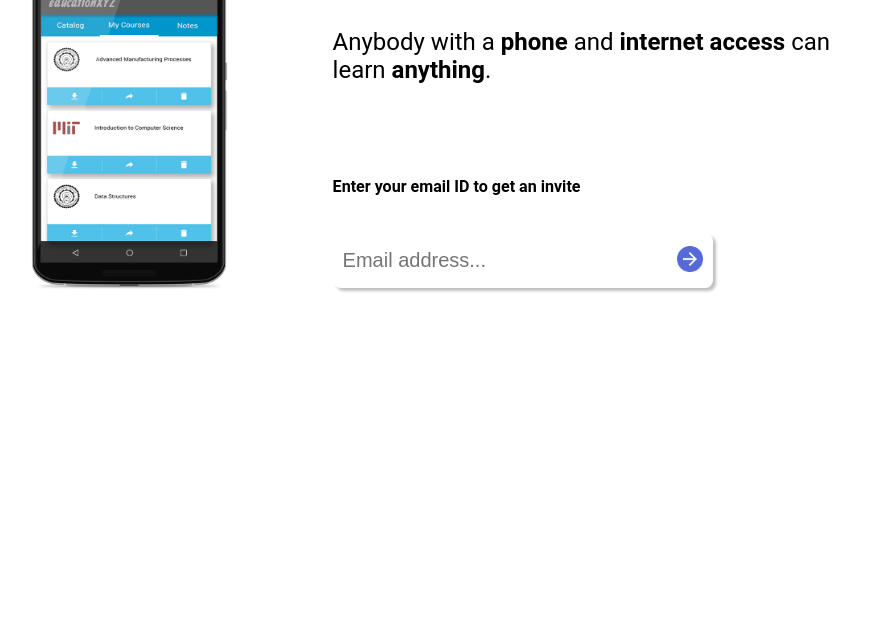
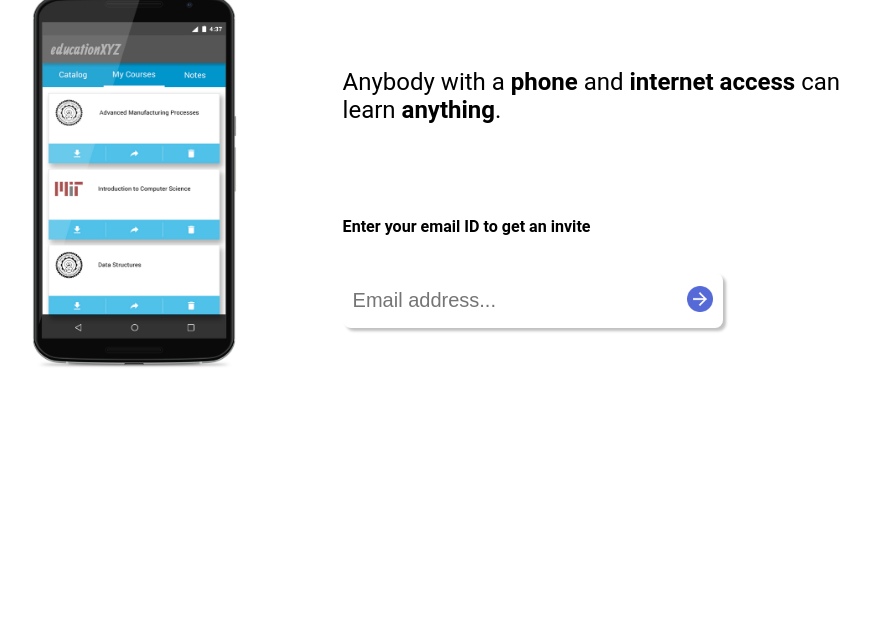
Before and after one commit to educationxyz/educationxyz.github.io, a plain HTML site: page index.html in a window 1280 px wide. Shown: the part 183-800 px from the top of the page, without its empty margins (192-1062 px from the left). Drawn offline with Linux system fonts and the light colour scheme.

Commit message:
added mockup

```diff
--- a/index.html
+++ b/index.html
@@ -6,8 +6,8 @@
         <table align="center" width="70%" border="0" style="font-family: 'Roboto', sans-serif; font-size:24px; margin-top:60px;">
             <tr>
                 <td>
-                    <div id="wireframe" style="margin-top:60px">
-                        <img src="images/eduxyz.jpg" align="middle" height="360px" width="240px"/>
+                    <div id="wireframe" style="margin-top:100px">
+                        <img src="images/eduxyz.jpg" align="middle" height="400px" width="250px"/>
                     </div>
                 </td>
                 <td>
```
